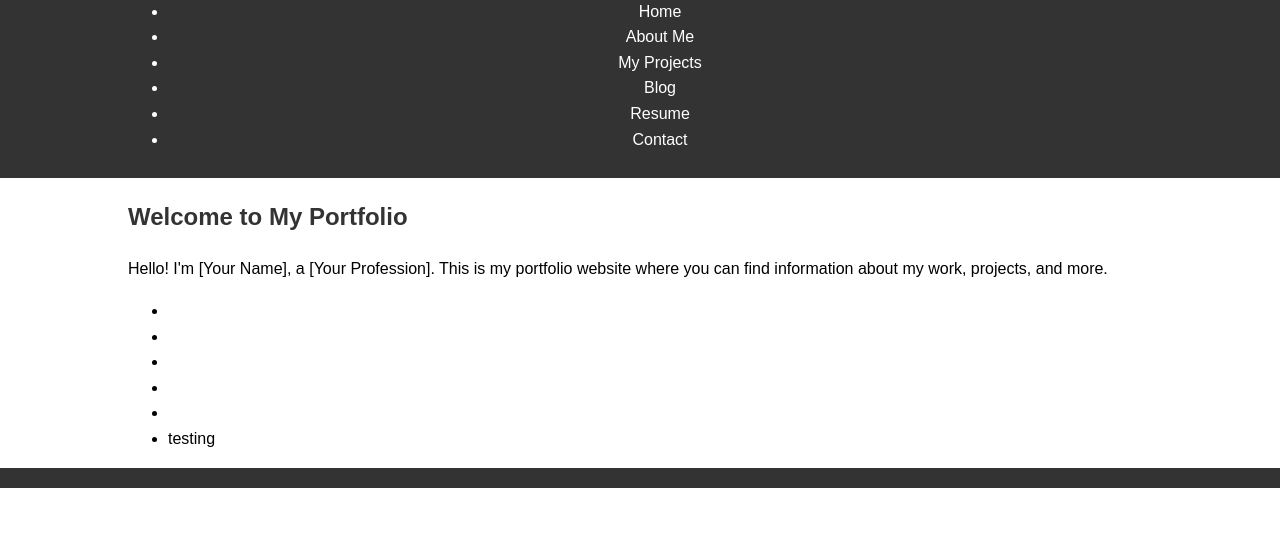
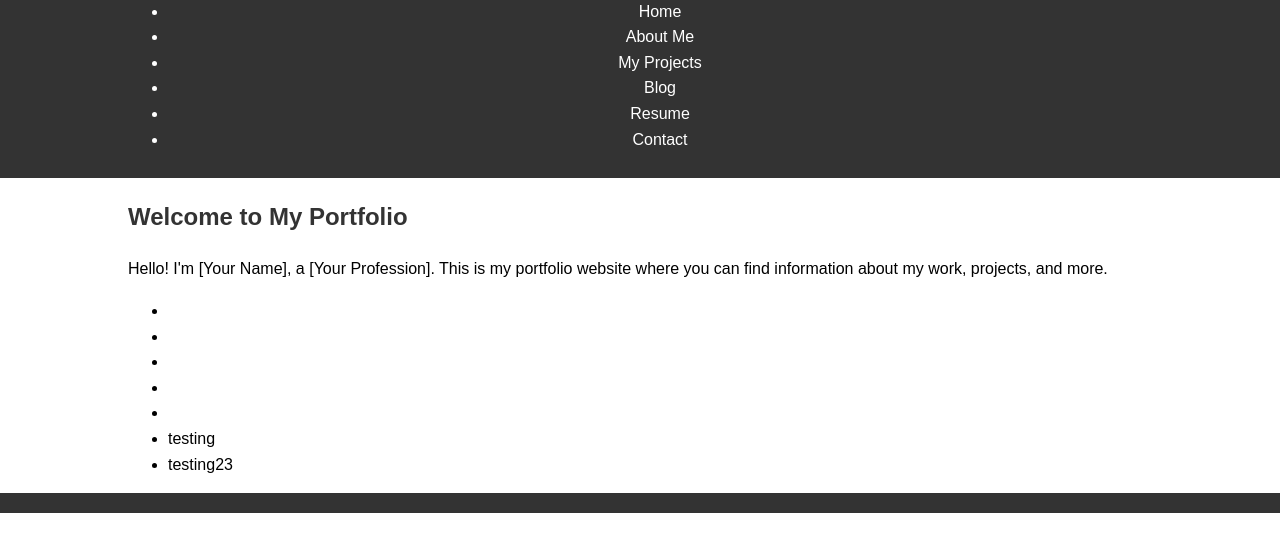
Before and after one commit to yankeeyolmo01-arch/test, a website: page portfolio-website/src/pages/index.html in a window 1280 px wide. Shown: the part 53-604 px from the top of the page. Drawn offline with Linux system fonts and the light colour scheme; files whose address does not match are found by name.

Commit message:
Add 'testing23' to the navigation list

```diff
--- a/portfolio-website/src/pages/index.html
+++ b/portfolio-website/src/pages/index.html
@@ -42,6 +42,7 @@
                     <li><a href="contact.html">Contact</a></li>
                     <li><a href="resume.html">Resume</a></li>
                     <li>testing</li>
+                     <li>testing23</li>
                 </ul>
             </nav>
         </section>
```
